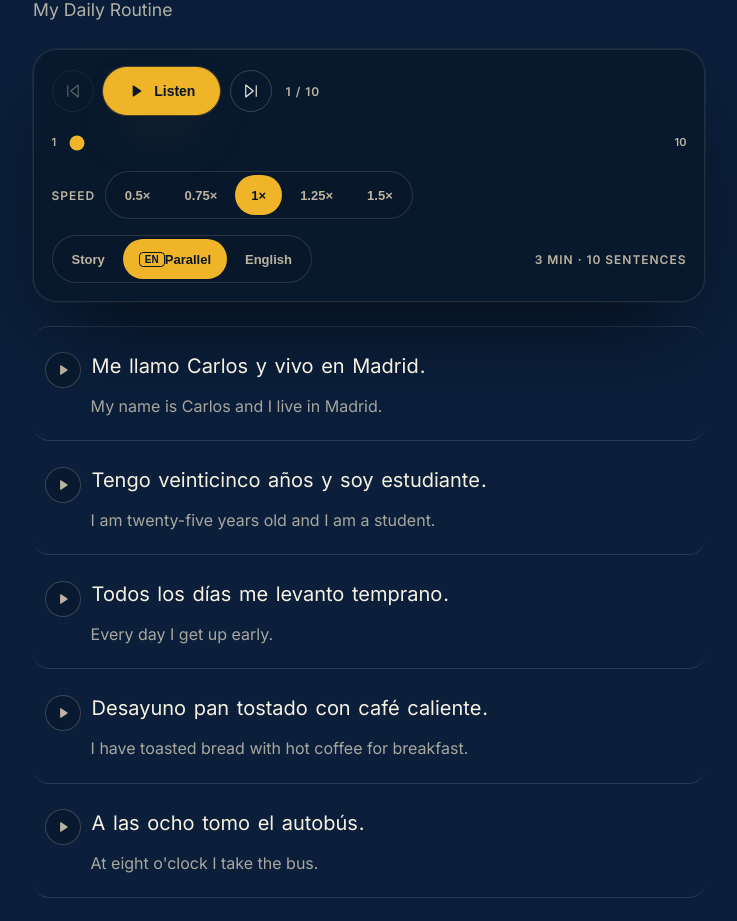
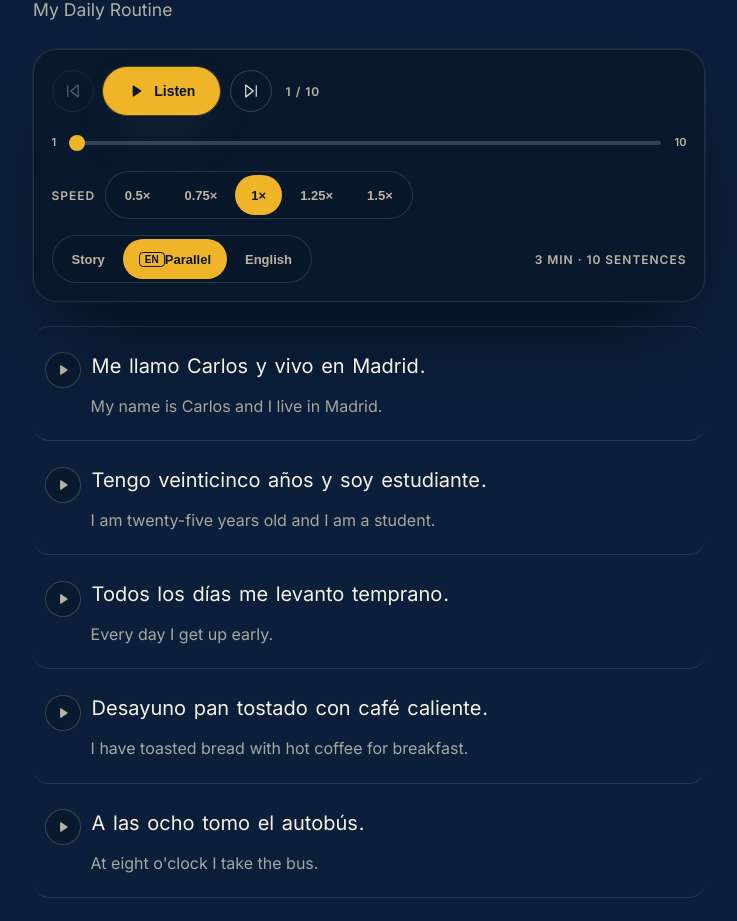
Before and after one commit to alexander-1900/lingoglass, a Next.js app: page /story/es/a1/01-mi-rutina-diaria in a window 1280 px wide. Shown: the part 1059-1980 px from the top of the page, without its empty margins (271-1008 px from the left). Built offline with nearby package versions, Linux system fonts and the light colour scheme.

Commit message:
Fix invisible sentence scrubber (custom range track/thumb)

```diff
--- a/app/globals.css
+++ b/app/globals.css
@@ -224,7 +224,11 @@ a:focus-visible, button:focus-visible, input:focus-visible { outline: 2px solid
 .player-pos { color: var(--cream-dim); margin-left: 0.25rem; font-size: 12px; font-weight: 600; }
 .player-scrub { display: flex; align-items: center; gap: 0.7rem; flex: 1; cursor: pointer; }
 .player-scrub-cap { font-size: 11px; font-weight: 600; color: var(--cream-dim); }
-.player-scrub input[type="range"] { flex: 1; appearance: none; min-height: 28px; background: transparent; cursor: pointer; accent-color: var(--amber); }
+.player-scrub input[type="range"] { flex: 1; -webkit-appearance: none; appearance: none; min-height: 28px; background: transparent; cursor: pointer; }
+.player-scrub input[type="range"]::-webkit-slider-runnable-track { height: 4px; border-radius: 9999px; background: rgba(246, 241, 227, 0.2); }
+.player-scrub input[type="range"]::-webkit-slider-thumb { -webkit-appearance: none; appearance: none; width: 16px; height: 16px; margin-top: -6px; border-radius: 9999px; background: var(--amber); border: none; }
+.player-scrub input[type="range"]::-moz-range-track { height: 4px; border-radius: 9999px; background: rgba(246, 241, 227, 0.2); }
+.player-scrub input[type="range"]::-moz-range-thumb { width: 16px; height: 16px; border-radius: 9999px; background: var(--amber); border: none; }
 .player-speed-label { color: var(--cream-dim); font-size: 12px; font-weight: 600; }
 
 /* sentences */
```
